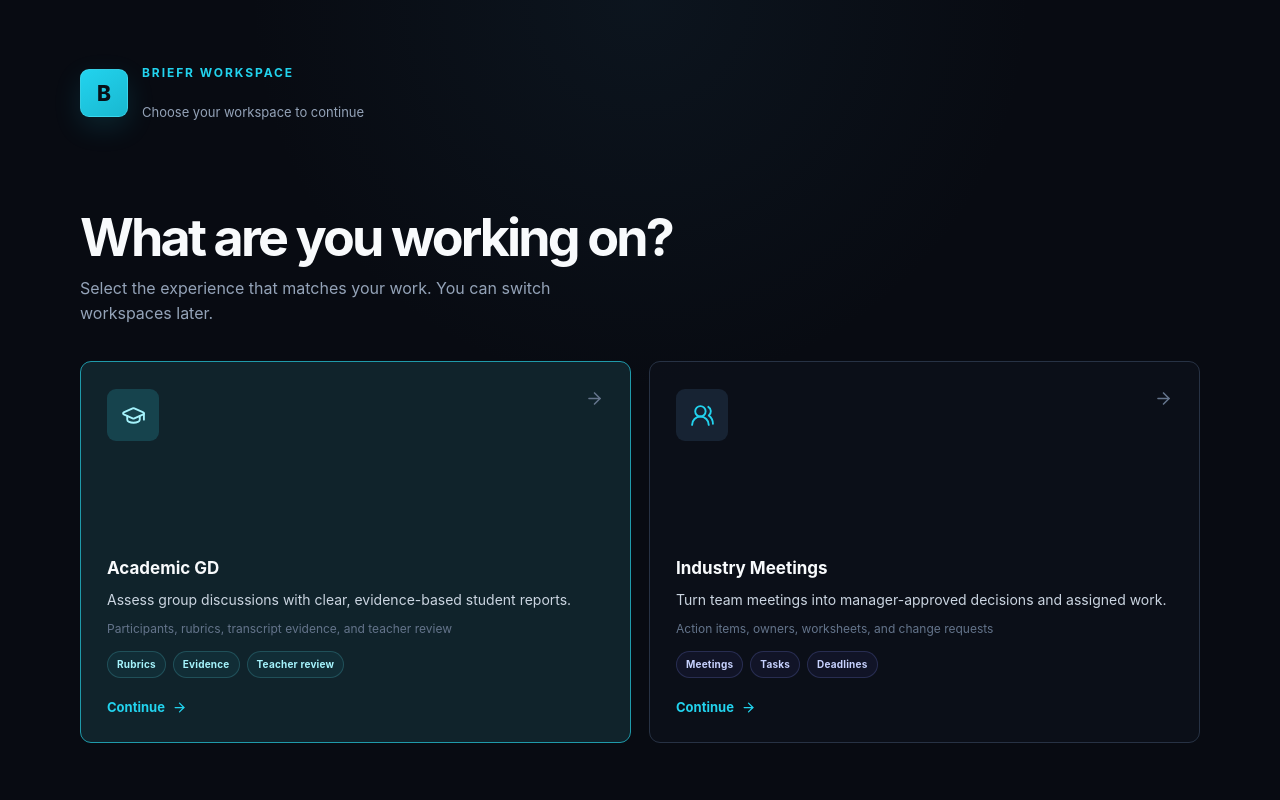
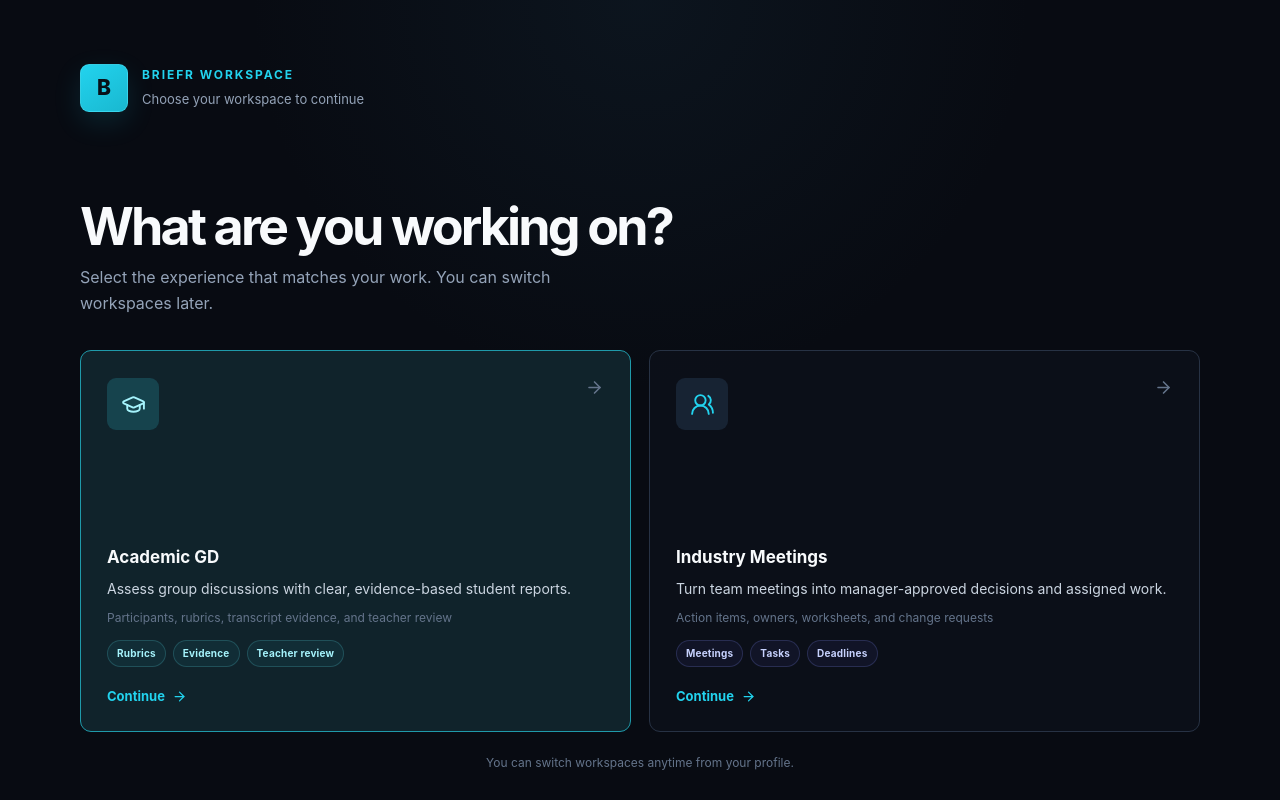
Before and after one commit to OCTehckie18/briefr, a React (Vite) app in the folder frontend/: page /select-track in a window 1280 px wide. Built offline with nearby package versions, Linux system fonts and the light colour scheme.

Commit message:
feat: refine workspace selection framing

```diff
--- a/frontend/src/index.css
+++ b/frontend/src/index.css
@@ -114,13 +114,14 @@ button:disabled { cursor: not-allowed; }
 .track-selection { min-height: 100vh; display: grid; place-items: center; padding: 40px 24px; background: radial-gradient(circle at 50% 0%, rgba(30, 64, 85, .18), transparent 38%), #080b12; }
 .track-selection__shell { width: min(100%, 1120px); padding: 24px 0 18px; }
 .track-selection__header { display: flex; align-items: center; gap: 14px; }
+.track-selection__brand-copy { display: grid; gap: 5px; }
 .track-selection__intro-block { margin: 88px 0 34px; }
 .brand-mark { display: grid; width: 48px; height: 48px; place-items: center; border: 1px solid rgba(103, 232, 249, .35); border-radius: 9px; background: linear-gradient(145deg, #22d3ee, #19b8d0); color: #081018; font-size: 21px; font-weight: 800; box-shadow: 0 10px 28px rgba(34, 211, 238, .13); }
 .eyebrow { margin-top: 0; color: #22d3ee; font-size: 12px; font-weight: 700; letter-spacing: .16em; text-transform: uppercase; }
 .track-selection h1 { margin-top: 10px; color: var(--text-primary); font-size: clamp(34px, 5vw, 52px); font-weight: 700; letter-spacing: -.055em; line-height: 1.02; }
 .track-selection__intro, .track-selection__signed-in { color: var(--text-secondary); line-height: 1.6; }
 .track-selection__intro { max-width: 560px; margin-top: 12px; font-size: 16px; }
-.track-selection__signed-in { margin-top: 20px; font-size: 13px; }
+.track-selection__signed-in { font-size: 13px; }
 .track-options { display: grid; grid-template-columns: repeat(2, minmax(0, 1fr)); gap: 18px; }
 .track-option { display: flex; min-height: 382px; flex-direction: column; align-items: stretch; gap: 20px; width: 100%; padding: 27px 26px 25px; border: 1px solid #273244; border-radius: 11px; background: rgba(13, 17, 26, .82); color: inherit; text-align: left; transition: border-color .18s, background .18s, transform .18s, box-shadow .18s; }
 .track-option:hover, .track-option:focus-visible { border-color: #22d3ee; background: #111827; outline: none; }
@@ -146,6 +147,7 @@ button:disabled { cursor: not-allowed; }
 .track-option__cta { display: inline-flex; align-items: center; gap: 7px; color: #22d3ee; font-size: 13px; font-weight: 700; }
 .track-option__cta svg { transition: transform .18s ease; }
 .track-option:hover .track-option__cta svg, .track-option:focus-visible .track-option__cta svg { transform: translateX(4px); }
+.track-selection__footer { margin-top: 22px; color: #64748b; font-size: 12px; text-align: center; }
 
 @media (max-width: 700px) {
   .track-selection { padding: 20px 16px; }
--- a/frontend/src/pages/TrackSelection/TrackSelectionPage.tsx
+++ b/frontend/src/pages/TrackSelection/TrackSelectionPage.tsx
@@ -22,7 +22,7 @@ export const TrackSelectionPage: React.FC = () => {
       <section className="track-selection__shell">
         <div className="track-selection__header">
           <div className="brand-mark" aria-hidden="true">B</div>
-          <div>
+          <div className="track-selection__brand-copy">
             <p className="eyebrow">Briefr workspace</p>
             <p className="track-selection__signed-in">{user ? `Signed in as ${user.name}` : 'Choose your workspace to continue'}</p>
           </div>
@@ -40,6 +40,7 @@ export const TrackSelectionPage: React.FC = () => {
             </button>
           ))}
         </div>
+        <p className="track-selection__footer">You can switch workspaces anytime from your profile.</p>
       </section>
     </main>
   );
```
